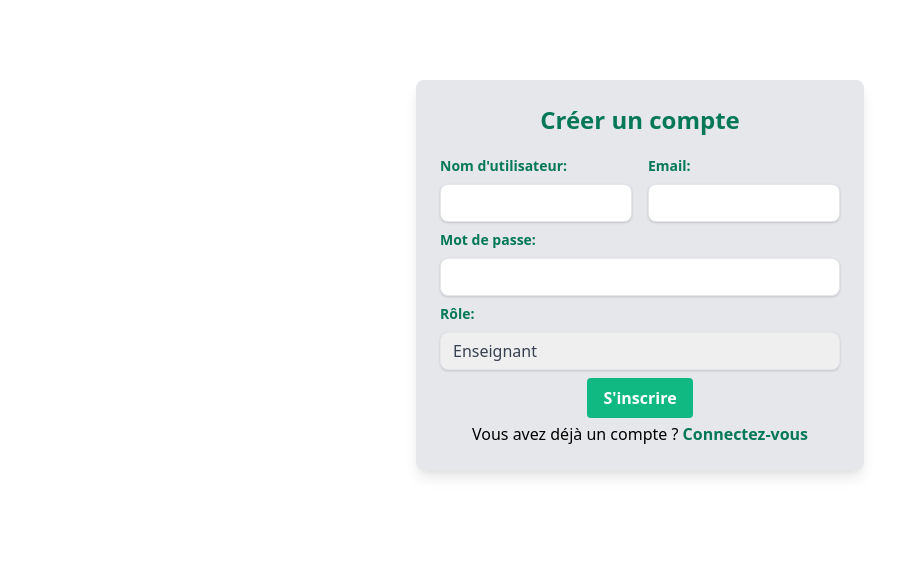
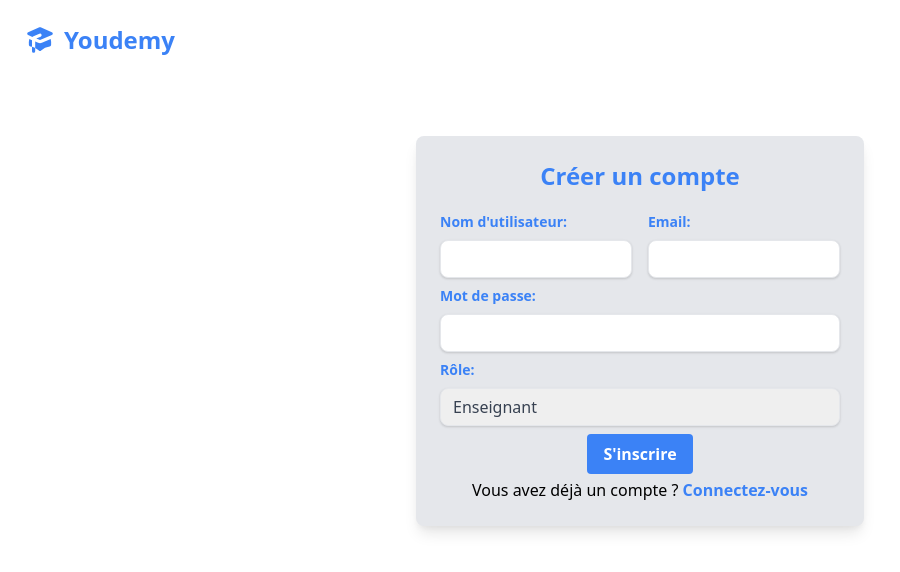
Before and after one commit to Youcode-Classe-E-2024-2025/Amine_Sabri_Youdemy, a PHP site: page /views/sign/signUp.php in a window 1280 px wide. Shown: the top 572 px of the page, without its empty margins (0-900 px from the left). Run offline with PHP 8.4, Linux system fonts and the light colour scheme.

Commit message:
change color des form connexion et s'inscrire et ajouté logo dans cette page

```diff
--- a/views/sign/signUp.php
+++ b/views/sign/signUp.php
@@ -7,7 +7,16 @@
     <link href="https://cdn.jsdelivr.net/npm/tailwindcss@2.2.19/dist/tailwind.min.css" rel="stylesheet">
 </head>
 <body >
-
+<header>
+<div class="text-2xl font-bold text-blue-500 p-6">
+    <a href="#" class="flex items-center">
+        <svg xmlns="http://www.w3.org/2000/svg" class="h-8 w-8 mr-2" viewBox="0 0 20 20" fill="currentColor">
+            <path d="M10.394 2.08a1 1 0 00-.788 0l-7 3a1 1 0 000 1.84L5.25 8.051a.999.999 0 01.356-.257l4-1.714a1 1 0 11.788 1.838l-2.727 1.17 1.94.831a1 1 0 00.787 0l7-3a1 1 0 000-1.838l-7-3zM3.31 9.397L5 10.12v4.102a8.969 8.969 0 00-1.05-.174 1 1 0 01-.89-.89 11.115 11.115 0 01.25-3.762zm5.99 7.176A9.026 9.026 0 007 14.935v-3.957l1.818.78a3 3 0 002.364 0l5.508-2.361a11.026 11.026 0 01.25 3.762 1 1 0 01-.89.89 8.968 8.968 0 00-5.35 2.524 1 1 0 01-1.4 0zM6 18a1 1 0 001-1v-2.065a8.935 8.935 0 00-2-.712V17a1 1 0 001 1z"/>
+        </svg>
+        Youdemy
+    </a>
+</div>
+</header>
 <?php
 
 session_start();
@@ -21,41 +30,41 @@ if (isset($_SESSION['message'])) {
     unset($_SESSION['message']);
 }
 ?>
-    <div class="container  mx-auto mt-20 max-w-md bg-gray-200 p-6 rounded-lg shadow-lg">
-        <h1 class="text-2xl text-center font-bold mb-5 text-green-700">Créer un compte</h1>
+    <div class="container  mx-auto mt-14 max-w-md bg-gray-200 p-6 rounded-lg shadow-lg">
+        <h1 class="text-2xl text-center font-bold mb-5 text-blue-500">Créer un compte</h1>
 
         <form id="registerForm" action="../../index.php?action=regester" method="POST">
             <div class="grid grid-cols-2 gap-x-4 ">
                 <div class="mb-2">
-                    <label for="username" class="block text-green-700 font-bold mb-2 text-sm">Nom d'utilisateur:</label>
-                    <input type="text" id="username" name="username" class="shadow appearance-none border rounded-lg w-full py-2 px-3 text-gray-700 leading-tight focus:outline-none focus:shadow-outline focus:border-green-500" >
+                    <label for="username" class="block text-blue-500 font-bold mb-2 text-sm">Nom d'utilisateur:</label>
+                    <input type="text" id="username" name="username" class="shadow appearance-none border rounded-lg w-full py-2 px-3 text-gray-700 leading-tight focus:outline-none focus:shadow-outline focus:border-blue-500" >
                 </div>
 
                 <div class="mb-2">
-                    <label for="email" class="block text-green-700 font-bold mb-2 text-sm">Email:</label>
-                    <input type="email" id="email" name="email" class="shadow appearance-none border rounded-lg w-full py-2 px-3 text-gray-700 leading-tight focus:outline-none focus:shadow-outline focus:border-green-500" >
+                    <label for="email" class="block text-blue-500 font-bold mb-2 text-sm">Email:</label>
+                    <input type="email" id="email" name="email" class="shadow appearance-none border rounded-lg w-full py-2 px-3 text-gray-700 leading-tight focus:outline-none focus:shadow-outline focus:border-blue-500" >
                 </div>
             </div>
 
             <div class="mb-2">
-                <label for="password" class="block text-green-700 font-bold mb-2 text-sm">Mot de passe:</label>
-                <input type="password" id="password" name="password" class="shadow appearance-none border rounded-lg w-full py-2 px-3 text-gray-700 leading-tight focus:outline-none focus:shadow-outline focus:border-green-500" >
+                <label for="password" class="block text-blue-500 font-bold mb-2 text-sm">Mot de passe:</label>
+                <input type="password" id="password" name="password" class="shadow appearance-none border rounded-lg w-full py-2 px-3 text-gray-700 leading-tight focus:outline-none focus:shadow-outline focus:border-blue-500" >
             </div>
 
             <div class="mb-2">
-                <label for="role_id" class="block text-green-700 font-bold mb-2 text-sm">Rôle:</label>
-                <select id="role_id" name="role_id" class="shadow appearance-none border rounded-lg w-full py-2 px-3 text-gray-700 leading-tight focus:outline-none focus:shadow-outline focus:border-green-500" >
+                <label for="role_id" class="block text-blue-500 font-bold mb-2 text-sm">Rôle:</label>
+                <select id="role_id" name="role_id" class="shadow appearance-none border rounded-lg w-full py-2 px-3 text-gray-700 leading-tight focus:outline-none focus:shadow-outline focus:border-blue-500" >
                     <option value="2">Enseignant</option>
                     <option value="3">Étudiant</option>
                 </select>
             </div>
 
             <div class="flex items-center justify-center">
-                <button type="submit" class="bg-green-500 hover:bg-green-700 text-white font-bold py-2 px-4 rounded focus:outline-none focus:shadow-outline">S'inscrire</button>
+                <button type="submit" class="bg-blue-500 hover:bg-blue-500 text-white font-bold py-2 px-4 rounded focus:outline-none focus:shadow-outline">S'inscrire</button>
             </div>
         </form>
         <div class="mt-1 text-center">
-            <p>Vous avez déjà un compte ? <a href="./signIn.php" class="text-green-700 font-bold hover:text-green-900">Connectez-vous</a></p>
+            <p>Vous avez déjà un compte ? <a href="./signIn.php" class="text-blue-500 font-bold hover:text-blue-500">Connectez-vous</a></p>
         </div>
     </div>
     <script src="../../assets/js/script.js"></script>
```
Also changed, not shown: views/sign/signIn.php (+16 -7 lines).
